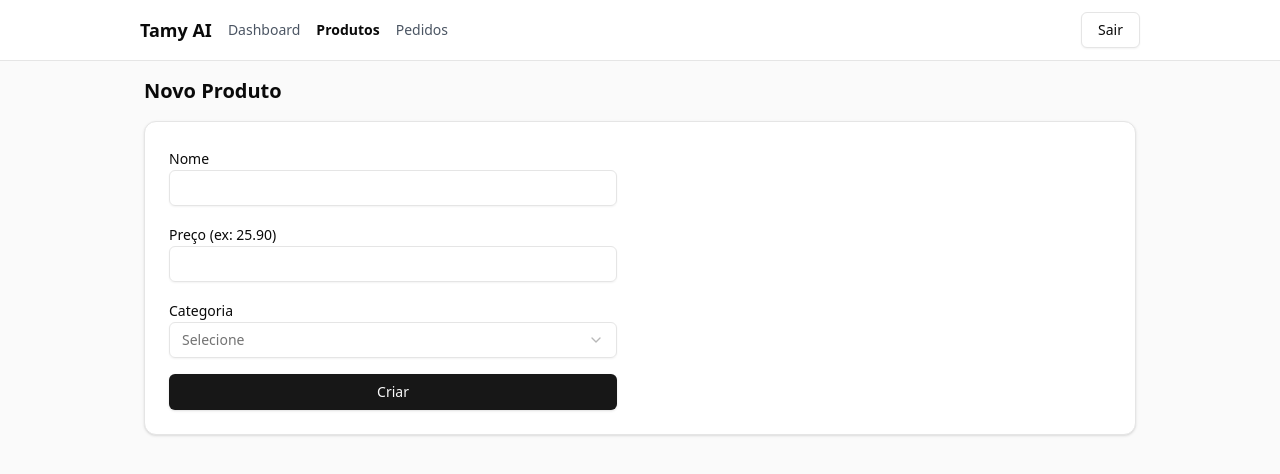
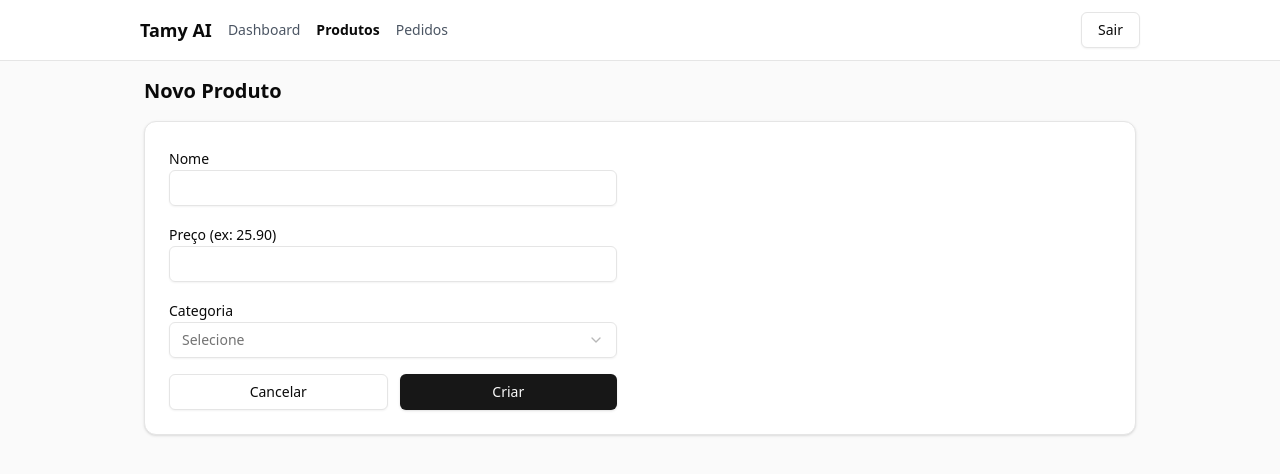
Before and after one commit to daniellsribeiro/tamy-ai-teste, a Next.js app in the folder frontend/: page /products/new in a window 1280 px wide. Shown: the top 474 px of the page. Built offline with nearby package versions, Linux system fonts and the light colour scheme; sample sign-in values are in the browser's storage.

Commit message:
feat(frontend-products): botão Cancelar em novo/editar (confirmação + ESC)

```diff
--- a/frontend/src/app/(private)/products/ProductForm.tsx
+++ b/frontend/src/app/(private)/products/ProductForm.tsx
@@ -1,5 +1,6 @@
 'use client';
 
+import { useEffect } from 'react';
 import { useRouter } from 'next/navigation';
 import { useForm } from 'react-hook-form';
 import { z } from 'zod';
@@ -20,11 +21,29 @@ export type ProductFormData = z.infer<typeof schema>;
 export default function ProductForm({
   initial,
   id,
+  onCancel,
 }: {
   initial?: Partial<ProductFormData>;
   id?: number;
+  onCancel?: () => void;
 }) {
   const router = useRouter();
+
+  // Atalho: ESC para cancelar
+  useEffect(() => {
+    const h = (e: KeyboardEvent) => {
+      if (e.key === 'Escape') {
+        if (!confirm('Descartar alterações e voltar?')) return;
+        if (onCancel) {
+          onCancel();
+        } else {
+          router.push('/products');
+        }
+      }
+    };
+    window.addEventListener('keydown', h);
+    return () => window.removeEventListener('keydown', h);
+  }, [onCancel, router]);
 
   const {
     register,
@@ -40,6 +59,15 @@ export default function ProductForm({
     if (id) await apiPatch(`/products/${id}`, data);
     else await apiPost('/products', data);
     router.push('/products');
+  }
+
+  function cancel() {
+    if (!confirm('Descartar alterações e voltar?')) return;
+    if (onCancel) {
+      onCancel();
+    } else {
+      router.push('/products');
+    }
   }
 
   return (
@@ -62,7 +90,9 @@ export default function ProductForm({
             <label className="text-sm">Categoria</label>
             <Select
               defaultValue={initial?.category}
-              onValueChange={(v) => setValue('category', v as ProductFormData['category'])}
+              onValueChange={(v) =>
+                setValue('category', v as ProductFormData['category'])
+              }
             >
               <SelectTrigger>
                 <SelectValue placeholder="Selecione" />
@@ -76,9 +106,14 @@ export default function ProductForm({
             <p className="text-xs text-red-600">{errors.category?.message}</p>
           </div>
 
-          <Button type="submit" disabled={isSubmitting}>
-            {id ? 'Salvar' : 'Criar'}
-          </Button>
+          <div className="flex gap-3">
+            <Button type="button" variant="outline" className="w-full" onClick={cancel}>
+              Cancelar
+            </Button>
+            <Button type="submit" disabled={isSubmitting} className="w-full">
+              {id ? 'Salvar' : 'Criar'}
+            </Button>
+          </div>
         </form>
       </CardContent>
     </Card>
--- a/frontend/src/app/(private)/products/[id]/edit/page.tsx
+++ b/frontend/src/app/(private)/products/[id]/edit/page.tsx
@@ -1,12 +1,12 @@
 'use client';
-
 import { useEffect, useState } from 'react';
-import { useParams } from 'next/navigation';
+import { useParams, useRouter } from 'next/navigation';
 import ProductForm, { ProductFormData } from '../../ProductForm';
 import { apiGet } from '@/lib/api';
 
 export default function EditProduct() {
   const { id } = useParams<{ id: string }>();
+  const router = useRouter();
   const [initial, setInitial] = useState<ProductFormData | null>(null);
   const [error, setError] = useState<string | null>(null);
 
@@ -22,7 +22,7 @@ export default function EditProduct() {
   return (
     <main className="space-y-4">
       <h1 className="text-xl font-semibold">Editar Produto #{id}</h1>
-      <ProductForm id={Number(id)} initial={initial} />
+      <ProductForm id={Number(id)} initial={initial} onCancel={() => router.push('/products')} />
     </main>
   );
 }
--- a/frontend/src/app/(private)/products/new/page.tsx
+++ b/frontend/src/app/(private)/products/new/page.tsx
@@ -1,10 +1,13 @@
+'use client';
+import { useRouter } from 'next/navigation';
 import ProductForm from '../ProductForm';
 
 export default function NewProduct() {
+  const router = useRouter();
   return (
     <main className="space-y-4">
       <h1 className="text-xl font-semibold">Novo Produto</h1>
-      <ProductForm />
+      <ProductForm onCancel={() => router.push('/products')} />
     </main>
   );
 }
```
